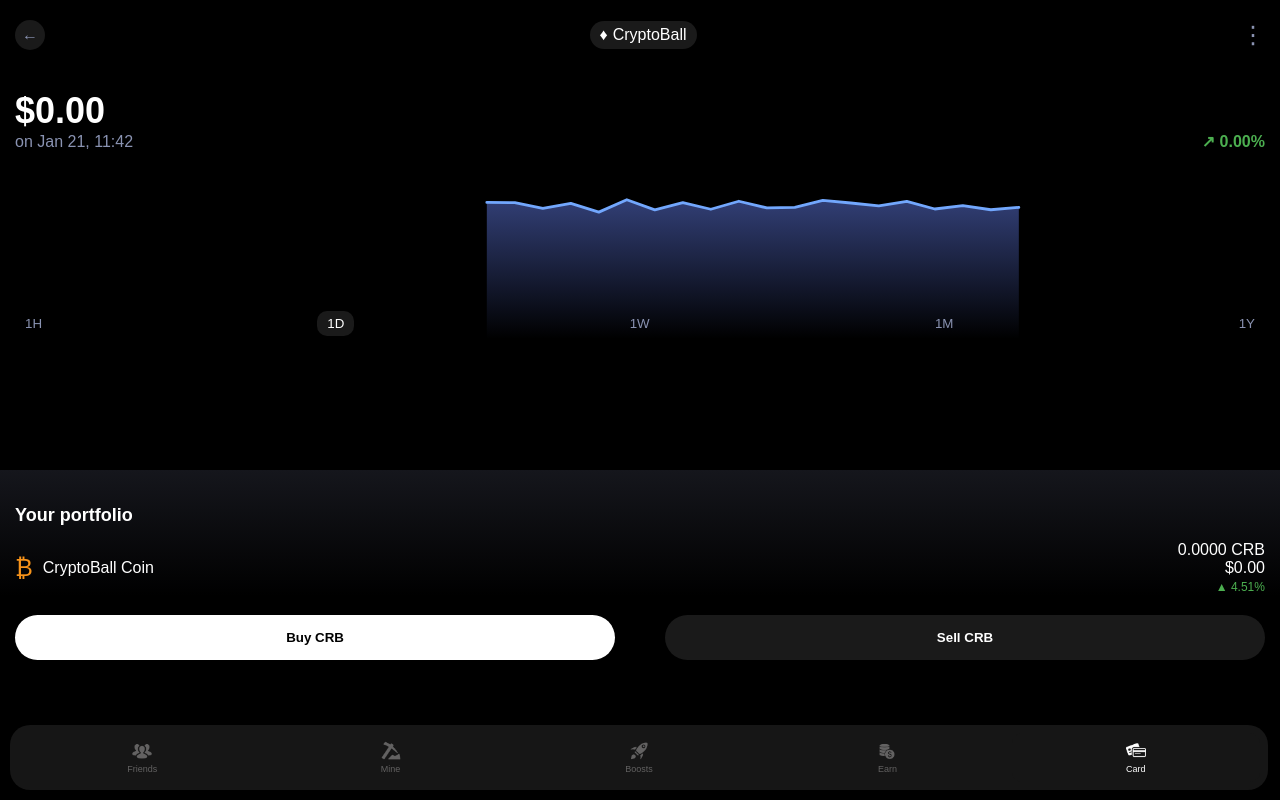
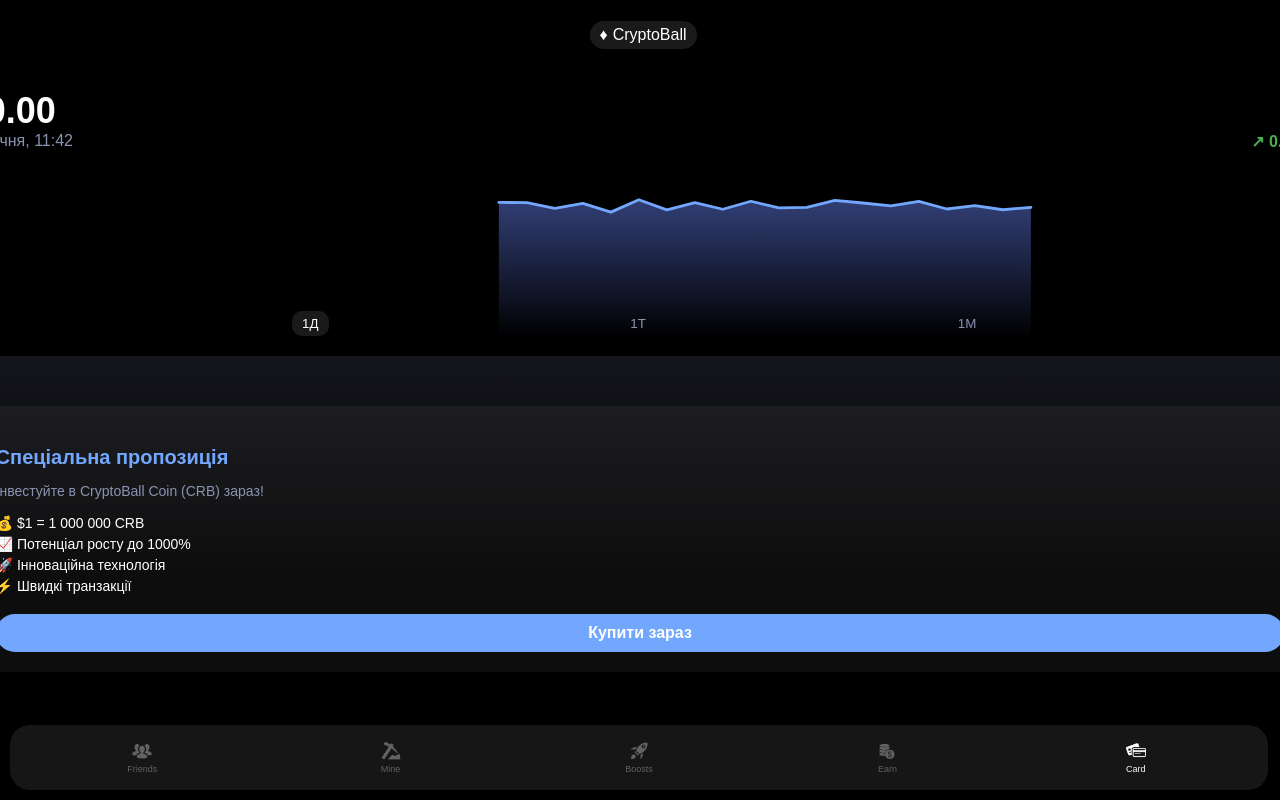
Before and after one commit to vladholomah/my-clicker, a React (Create React App) app: page / in a window 1280 px wide. Both pictures are taken after a click on the button "Card". Built offline with nearby package versions, Linux system fonts and the light colour scheme.

Commit message:
Update ExchangeDisplay and styles25

```diff
--- a/src/components/Card.css
+++ b/src/components/Card.css
@@ -8,11 +8,11 @@
 .app-container {
   width: 112%;
   min-height: 85vh;
-  background-color: #020203; /* Синій колір для верхньої частини */
+  background-color: #020203;
   display: flex;
   justify-content: center;
   align-items: flex-start;
-  padding: 0; /* Видалено відступи */
+  padding: 0;
   margin-top: -20px;
 }
 
@@ -26,13 +26,13 @@
 }
 
 .card-top {
-background: linear-gradient(to bottom, #000000 0%, #000000 60%, #000000 100%);
+  background: linear-gradient(to bottom, #000000 0%, #000000 60%, #000000 100%);
   padding: 20px;
   flex-grow: 1;
 }
 
 .card-bottom {
-background: linear-gradient(to bottom, #15161c 0%, #000000 60%, #000000 100%);
+  background: linear-gradient(to bottom, #15161c 0%, #000000 60%, #000000 100%);
   padding: 30px;
   border-top-left-radius: 40px;
   border-top-right-radius: 40px;
@@ -83,7 +83,7 @@
   margin: 0;
 }
 
-.balance-info {
+.balance-inform {
   display: flex;
   justify-content: space-between;
   color: #8A93B2;
@@ -98,7 +98,7 @@
 .chart-container {
   margin: 20px 0;
   width: 95%;
-  height: 120px; /* Можете налаштувати висоту за потребою */
+  height: 120px;
   margin-left: -20px;
 }
 
@@ -145,67 +145,183 @@
   margin-bottom: 15px;
 }
 
-.portfolio-item {
-  display: flex;
-  align-items: center;
+.offer-card {
+  background: rgba(255, 255, 255, 0.05);
+  border-radius: 15px;
+  padding: 20px;
+  margin-top: 20px;
   margin-bottom: 20px;
 }
 
-.coin-icon {
-  font-size: 24px;
-  margin-right: 10px;
-  color: #F7931A;
+.offer-title {
+  font-size: 20px;
+  color: #72a7fd;
+  margin-bottom: 10px;
 }
 
-.coin-name {
-  flex-grow: 1;
+.offer-description {
+  font-size: 14px;
+  color: #8A93B2;
+  margin-bottom: 15px;
 }
 
-.coin-details {
-  text-align: right;
+.offer-details {
+  list-style-type: none;
+  padding: 0;
+  margin-bottom: 20px;
 }
 
-.coin-amount, .coin-value {
-  display: block;
+.offer-details li {
+  margin-bottom: 5px;
+  color: #fff;
+  font-size: 14px;
 }
 
-.coin-change {
-  color: #4CAF50;
-  font-size: 12px;
+.offer-button {
+  background-color: #72a7fd;
+  color: #fff;
+  border: none;
+  padding: 10px 20px;
+  border-radius: 20px;
+  font-size: 16px;
+  font-weight: bold;
+  cursor: pointer;
+  transition: background-color 0.3s;
+  width: 100%;
 }
 
-.action-buttons {
-  display: flex;
-  justify-content: space-between;
+.offer-button:hover {
+  background-color: #5a8fe6;
 }
 
-.action-button {
-  padding: 15px 0;
-  border-radius: 25px;
+.purchase-modal {
+  position: fixed;
+  top: 50%;
+  left: 50%;
+  transform: translate(-50%, -50%);
+  background-color: #15161c;
+  padding: 30px;
+  border-radius: 15px;
+  z-index: 1000;
+  text-align: center;
+}
+
+.modal-buttons {
+  display: flex;
+  justify-content: space-around;
+  margin-top: 20px;
+}
+
+.modal-buttons button {
+  padding: 10px 20px;
+  border-radius: 20px;
   border: none;
   cursor: pointer;
   font-weight: bold;
-  width: 48%;
 }
 
-.action-button.buy {
-  background-color: white;
-  color: black;
+.modal-buttons button:first-child {
+  background-color: #8A93B2;
+  color: #fff;
 }
 
-.action-button.sell {
-  background-color: rgba(255, 255, 255, 0.1);
-  color: white;
+.modal-buttons button:last-child {
+  background-color: #72a7fd;
+  color: #fff;
 }
 
-/* Медіа-запит для планшетів та більших екранів */
-@media (min-width: 768px) {
-  .card-container {
-    max-width: none; /* Видалено обмеження максимальної ширини */
+
+@media screen and (max-width: 375px) {
+  .app-container {
     width: 100%;
+    min-height: auto;
+    margin-top: 0;
   }
 
-  .card-top, .card-bottom {
-    padding: 20px 5%; /* Додано відступи по боках для кращої читабельності на великих екранах */
+  .card-container {
+    padding: 10px;
+  }
+
+  .card-top {
+    padding: 15px;
+  }
+
+  .card-bottom {
+    padding: 20px;
+  }
+
+  .card-balance {
+    font-size: 28px;
+  }
+
+  .balance-inform {
+    font-size: 12px;
+  }
+
+  .chart-container {
+    height: 100px;
+    margin-left: -10px;
+  }
+
+  .time-filters {
+    margin-top: 10px;
+  }
+
+  .time-filter {
+    padding: 3px 8px;
+    font-size: 12px;
+  }
+
+  .portfolio-title {
+    font-size: 16px;
+  }
+
+  .portfolio-item {
+    flex-wrap: wrap;
+  }
+
+  .offer-card {
+    padding: 15px;
+    margin-top: 15px;
+    margin-bottom: 15px;
+  }
+
+  .offer-title {
+    font-size: 18px;
+  }
+
+  .offer-description {
+    font-size: 12px;
+  }
+
+  .offer-details {
+    font-size: 12px;
+  }
+
+  .offer-details li {
+    margin-bottom: 3px;
+  }
+
+  .offer-button {
+    padding: 8px 16px;
+    font-size: 14px;
+  }
+
+  .purchase-modal {
+    width: 80%;
+    padding: 20px;
+  }
+
+  .purchase-modal h3 {
+    font-size: 18px;
+  }
+
+  .purchase-modal p {
+    font-size: 14px;
+  }
+
+  .modal-buttons button {
+    padding: 8px 16px;
+    font-size: 14px;
   }
 }
--- a/src/components/Card.tsx
+++ b/src/components/Card.tsx
@@ -7,6 +7,7 @@
 
 const Card: React.FC<CardProps> = ({ balance }) => {
   const [chartData, setChartData] = useState<number[]>([]);
+  const [showPurchaseModal, setShowPurchaseModal] = useState(false);
 
   const cardBalance = balance * 0.0004;
 
@@ -21,6 +22,16 @@
 
     generateChartData();
   }, []);
+
+  const handlePurchase = () => {
+    setShowPurchaseModal(true);
+  };
+
+  const confirmPurchase = () => {
+    // Логіка обробки покупки
+    setShowPurchaseModal(false);
+    // Оновлення балансу після покупки
+  };
 
   return (
     <div className="app-container">
@@ -37,8 +48,8 @@
             <span className="more-info">⋮</span>
           </div>
           <h1 className="card-balance">${cardBalance.toFixed(2)}</h1>
-          <div className="balance-info">
-            <span className="balance-date">on Jan 21, 11:42</span>
+          <div className="balance-inform">
+            <span className="balance-date">21 січня, 11:42</span>
             <span className="balance-change">↗ 0.00%</span>
           </div>
           <div className="chart-container">
@@ -62,30 +73,37 @@
             </svg>
           </div>
           <div className="time-filters">
-            <button className="time-filter">1H</button>
-            <button className="time-filter active">1D</button>
-            <button className="time-filter">1W</button>
-            <button className="time-filter">1M</button>
-            <button className="time-filter">1Y</button>
+            <button className="time-filter">1Г</button>
+            <button className="time-filter active">1Д</button>
+            <button className="time-filter">1Т</button>
+            <button className="time-filter">1М</button>
+            <button className="time-filter">1Р</button>
           </div>
         </div>
         <div className="card-bottom">
-          <h2 className="portfolio-title">Your portfolio</h2>
-          <div className="portfolio-item">
-            <span className="coin-icon">₿</span>
-            <span className="coin-name">CryptoBall Coin</span>
-            <div className="coin-details">
-              <span className="coin-amount">{(cardBalance / 3908.25).toFixed(4)} CRB</span>
-              <span className="coin-value">${cardBalance.toFixed(2)}</span>
-              <span className="coin-change positive">▲ 4.51%</span>
-            </div>
-          </div>
-          <div className="action-buttons">
-            <button className="action-button buy">Buy CRB</button>
-            <button className="action-button sell">Sell CRB</button>
+          <div className="offer-card">
+            <h3 className="offer-title">Спеціальна пропозиція</h3>
+            <p className="offer-description">Інвестуйте в CryptoBall Coin (CRB) зараз!</p>
+            <ul className="offer-details">
+              <li>💰 $1 = 1 000 000 CRB</li>
+              <li>📈 Потенціал росту до 1000%</li>
+              <li>🚀 Інноваційна технологія</li>
+              <li>⚡ Швидкі транзакції</li>
+            </ul>
+            <button className="offer-button" onClick={handlePurchase}>Купити зараз</button>
           </div>
         </div>
       </div>
+      {showPurchaseModal && (
+        <div className="purchase-modal">
+          <h3>Підтвердження покупки</h3>
+          <p>Ви впевнені, що хочете придбати 1 000 000 CRB за $1?</p>
+          <div className="modal-buttons">
+            <button onClick={() => setShowPurchaseModal(false)}>Скасувати</button>
+            <button onClick={confirmPurchase}>Підтвердити</button>
+          </div>
+        </div>
+      )}
     </div>
   );
 };
```
Lines whose indentation alone changed are shown as unchanged.
